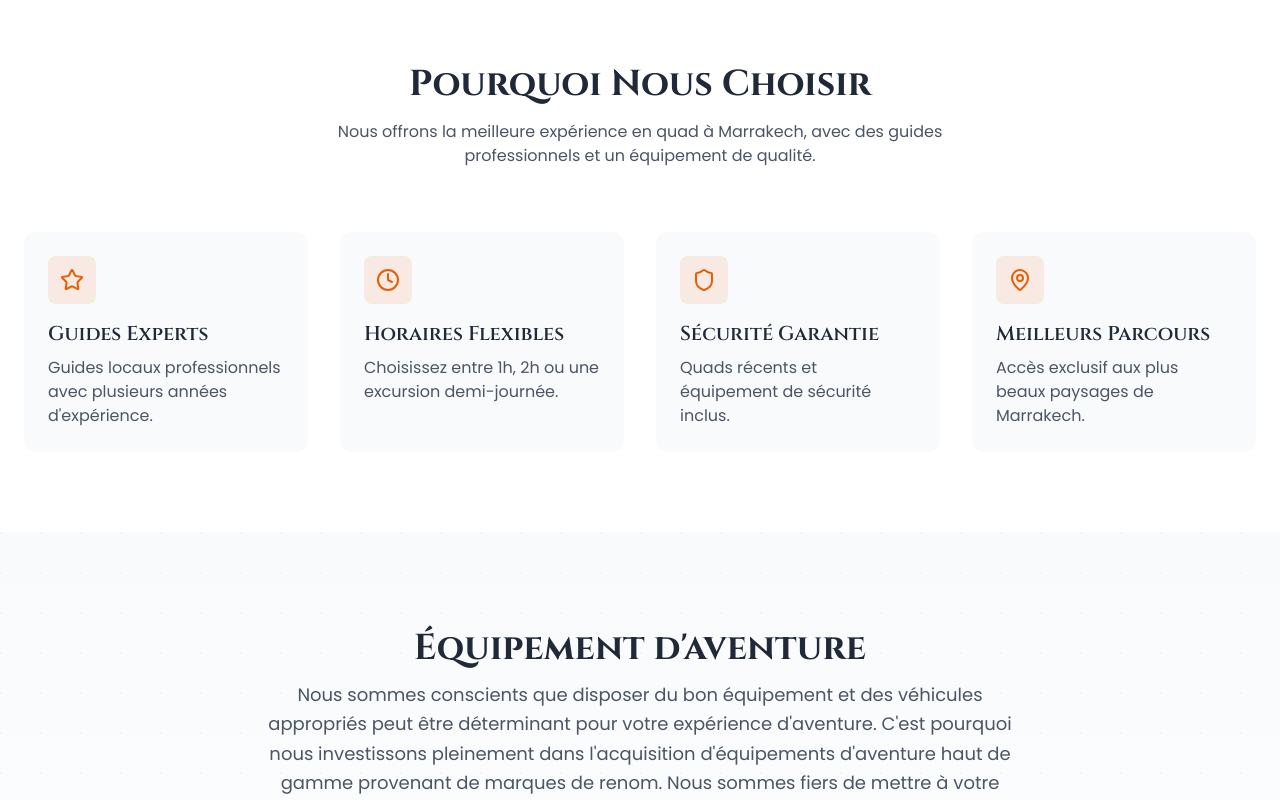
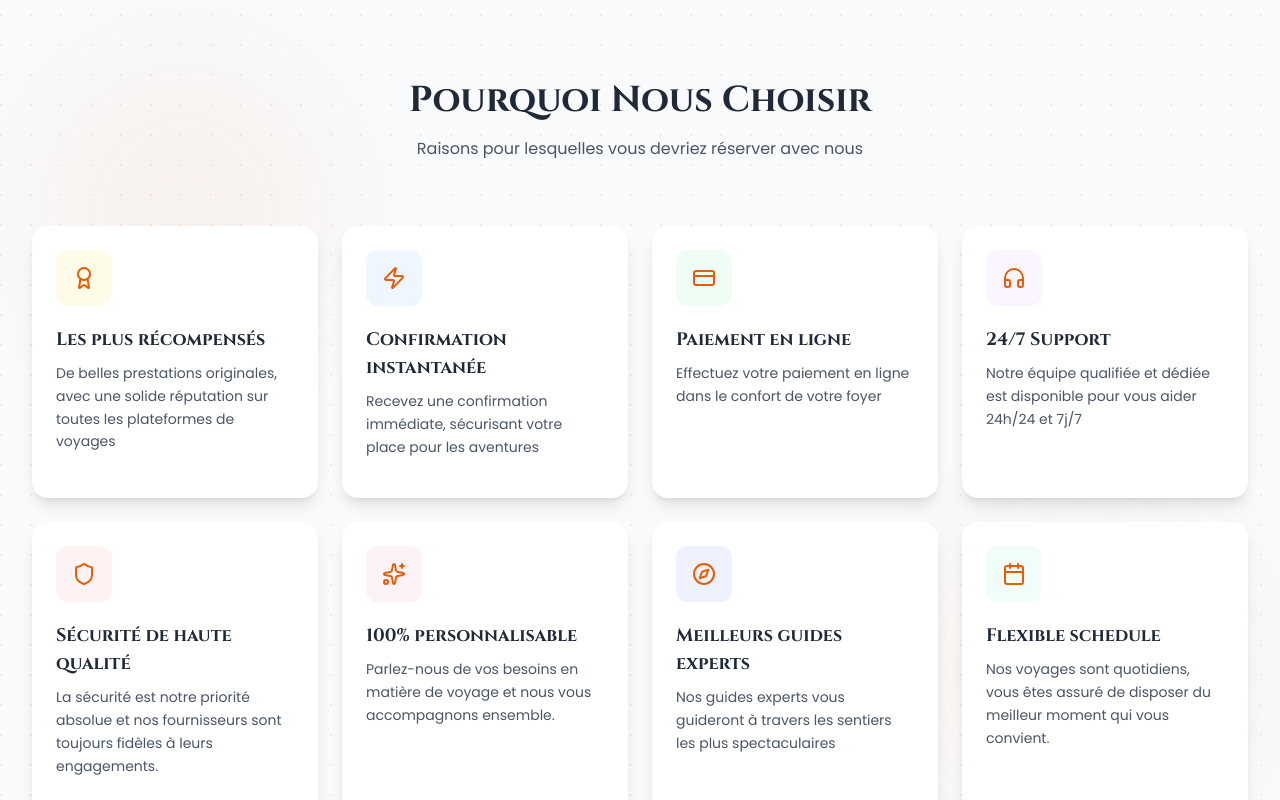
Before and after one commit to Andromofid/marrakech_quad, a Next.js app: page / in a window 1280 px wide. Shown: the part 880-1680 px from the top of the page. Built offline with nearby package versions, Linux system fonts and the light colour scheme.

Commit message:
add whychooseus component

```diff
--- a/src/app/page.js
+++ b/src/app/page.js
@@ -20,6 +20,7 @@ import {
   User,
 } from "lucide-react";
 import EquipmentShowcase from "@/components/EquipmentShowcase";
+import WhyChooseUs from "@/components/WhyChooseUs";
 
 export const metadata = {
   title: "Quad Marrakech | Excursion en Quad Palmeraie & Désert",
@@ -180,7 +181,7 @@ export default function Home() {
         </div>
       </section>
 
-      {/* FEATURES */}
+      {/* FEATURES
       <section className="py-20 bg-white">
         <div className="max-w-7xl mx-auto px-6">
           <div className="text-center mb-16">
@@ -210,7 +211,9 @@ export default function Home() {
             ))}
           </div>
         </div>
-      </section>
+      </section> */}
+      <WhyChooseUs />
+      {/* Équipement */}
       <EquipmentShowcase />
       {/* Section Tarifs - Style cartes prix */}
       <section className="max-w-7xl mx-auto px-4 sm:px-6 lg:px-8 py-16">
--- a/src/components/EquipmentShowcase.js
+++ b/src/components/EquipmentShowcase.js
@@ -56,8 +56,6 @@ const equipmentBrands = [
   },
 ];
 
-
-
 export default function EquipmentShowcase() {
   const [isVisible, setIsVisible] = useState(false);
   const sectionRef = useRef(null);
@@ -82,7 +80,7 @@ export default function EquipmentShowcase() {
   return (
     <section
       ref={sectionRef}
-      className="relative py-24 overflow-hidden bg-gradient-to-b from-gray-50 to-white"
+      className="relative py-18 overflow-hidden bg-white"
     >
       {/* Éléments décoratifs de fond */}
       <div className="absolute inset-0 opacity-30">
@@ -108,6 +106,11 @@ export default function EquipmentShowcase() {
         >
           <h2 className="text-3xl md:text-4xl font-bold text-charcoal mb-3">
             Équipement d'aventure
+            <br />
+            <span className="text-primary">
+              {" "}
+              des meilleures marques réputées
+            </span>
           </h2>
 
           <p className="text-lg text-gray-600 leading-relaxed max-w-3xl mx-auto">
--- /dev/null
+++ b/src/components/WhyChooseUs.js
@@ -0,0 +1,270 @@
+"use client";
+
+import {
+  Award,
+  Clock,
+  CreditCard,
+  HeadphonesIcon,
+  Shield,
+  Sparkles,
+  Compass,
+  Calendar,
+  Star,
+  CheckCircle,
+  ThumbsUp,
+  Heart,
+  Users,
+  Map,
+  PhoneCall,
+  Zap,
+} from "lucide-react";
+import { useState, useEffect, useRef } from "react";
+import Image from "next/image";
+import Link from "next/link";
+
+const featuresData = [
+  {
+    icon: <Award className="w-6 h-6" />,
+    title: "Les plus récompensés",
+    description:
+      "De belles prestations originales, avec une solide réputation sur toutes les plateformes de voyages",
+    color: "from-yellow-400 to-orange-500",
+    bgLight: "bg-yellow-50",
+  },
+  {
+    icon: <Zap className="w-6 h-6" />,
+    title: "Confirmation instantanée",
+    description:
+      "Recevez une confirmation immédiate, sécurisant votre place pour les aventures",
+    color: "from-blue-400 to-blue-600",
+    bgLight: "bg-blue-50",
+
+  },
+  {
+    icon: <CreditCard className="w-6 h-6" />,
+    title: "Paiement en ligne",
+    description:
+      "Effectuez votre paiement en ligne dans le confort de votre foyer",
+    color: "from-green-400 to-green-600",
+    bgLight: "bg-green-50",
+
+  },
+  {
+    icon: <HeadphonesIcon className="w-6 h-6" />,
+    title: "24/7 Support",
+    description:
+      "Notre équipe qualifiée et dédiée est disponible pour vous aider 24h/24 et 7j/7",
+    color: "from-purple-400 to-purple-600",
+    bgLight: "bg-purple-50",
+  },
+  {
+    icon: <Shield className="w-6 h-6" />,
+    title: "Sécurité de haute qualité",
+    description:
+      "La sécurité est notre priorité absolue et nos fournisseurs sont toujours fidèles à leurs engagements.",
+    color: "from-red-400 to-red-600",
+    bgLight: "bg-red-50",
+  },
+  {
+    icon: <Sparkles className="w-6 h-6" />,
+    title: "100% personnalisable",
+    description:
+      "Parlez-nous de vos besoins en matière de voyage et nous vous accompagnons ensemble.",
+    color: "from-pink-400 to-pink-600",
+    bgLight: "bg-pink-50",
+  },
+  {
+    icon: <Compass className="w-6 h-6" />,
+    title: "Meilleurs guides experts",
+    description:
+      "Nos guides experts vous guideront à travers les sentiers les plus spectaculaires",
+    color: "from-indigo-400 to-indigo-600",
+    bgLight: "bg-indigo-50",
+  },
+  {
+    icon: <Calendar className="w-6 h-6" />,
+    title: "Flexible schedule",
+    description:
+      "Nos voyages sont quotidiens, vous êtes assuré de disposer du meilleur moment qui vous convient.",
+    color: "from-teal-400 to-teal-600",
+    bgLight: "bg-teal-50",
+  },
+];
+
+// Statistiques supplémentaires
+const statsData = [
+  {
+    value: "2500+",
+    label: "Avis 5 étoiles",
+    icon: <Star className="w-4 h-4" />,
+  },
+  {
+    value: "10+",
+    label: "Ans d'expérience",
+    icon: <Clock className="w-4 h-4" />,
+  },
+  {
+    value: "50+",
+    label: "Guides experts",
+    icon: <Users className="w-4 h-4" />,
+  },
+  {
+    value: "100%",
+    label: "Satisfaction",
+    icon: <ThumbsUp className="w-4 h-4" />,
+  },
+];
+
+export default function WhyChooseUs() {
+  const [hoveredIndex, setHoveredIndex] = useState(null);
+  const [isVisible, setIsVisible] = useState(false);
+  const sectionRef = useRef(null);
+
+  useEffect(() => {
+    const observer = new IntersectionObserver(
+      ([entry]) => {
+        if (entry.isIntersecting) {
+          setIsVisible(true);
+        }
+      },
+      { threshold: 0.1 },
+    );
+
+    if (sectionRef.current) {
+      observer.observe(sectionRef.current);
+    }
+
+    return () => observer.disconnect();
+  }, []);
+
+  return (
+    <section
+      ref={sectionRef}
+      className="relative py-24 overflow-hidden bg-gray-50"
+    >
+      {/* Éléments décoratifs */}
+      <div className="absolute inset-0 opacity-5">
+        <div className="absolute top-20 left-10 w-72 h-72 bg-primary rounded-full filter blur-3xl"></div>
+        <div className="absolute bottom-20 right-10 w-80 h-80 bg-primary rounded-full filter blur-3xl"></div>
+      </div>
+
+      {/* Pattern de points */}
+      <div
+        className="absolute inset-0 opacity-10"
+        style={{
+          backgroundImage: `radial-gradient(circle at 1px 1px, #e85d04 1px, transparent 0)`,
+          backgroundSize: "30px 30px",
+        }}
+      ></div>
+
+      <div className="relative max-w-7xl mx-auto px-4 sm:px-6 lg:px-8">
+        {/* En-tête de section */}
+        <div
+          className={`text-center max-w-3xl mx-auto mb-16 transition-all duration-1000 transform ${
+            isVisible ? "opacity-100 translate-y-0" : "opacity-0 translate-y-10"
+          }`}
+        >
+
+          <h2 className="font-heading text-3xl md:text-4xl font-bold text-charcoal mb-4">
+            Pourquoi Nous Choisir
+          </h2>
+
+          <p className="text-md text-gray-600 leading-relaxed">
+            Raisons pour lesquelles vous devriez réserver avec nous
+          </p>
+        </div>
+
+        {/* Grille des fonctionnalités */}
+        <div className="grid grid-cols-1 md:grid-cols-2 lg:grid-cols-4 gap-6">
+          {featuresData.map((feature, index) => (
+            <div
+              key={index}
+              onMouseEnter={() => setHoveredIndex(index)}
+              onMouseLeave={() => setHoveredIndex(null)}
+              className={`relative group bg-white rounded-2xl p-6 shadow-lg hover:shadow-2xl transition-all duration-500 transform hover:-translate-y-2 overflow-hidden ${
+                isVisible
+                  ? "opacity-100 translate-y-0"
+                  : "opacity-0 translate-y-10"
+              }`}
+              style={{ transitionDelay: `${index * 100}ms` }}
+            >
+              {/* Effet de gradient au survol */}
+              <div
+                className={`absolute inset-0 bg-gradient-to-br ${feature.color} opacity-0 group-hover:opacity-5 transition-opacity duration-500`}
+              ></div>
+
+              {/* Bordure supérieure décorative */}
+              <div
+                className={`absolute top-0 left-0 w-full h-1 bg-gradient-to-r ${feature.color} transform scale-x-0 group-hover:scale-x-100 transition-transform duration-500 origin-left`}
+              ></div>
+
+              {/* Icône avec animation */}
+              <div
+                className={`
+                relative w-14 h-14 rounded-xl flex items-center justify-center mb-5
+                ${feature.bgLight} text-primary group-hover:scale-110 group-hover:rotate-3
+                transition-all duration-300
+              `}
+              >
+                {feature.icon}
+
+                {/* Cercle de notification pour le premier élément */}
+                {feature.highlight && (
+                  <span className="absolute -top-1 -right-1 flex h-3 w-3">
+                    <span className="animate-ping absolute inline-flex h-full w-full rounded-full bg-primary opacity-75"></span>
+                    <span className="relative inline-flex rounded-full h-3 w-3 bg-primary"></span>
+                  </span>
+                )}
+              </div>
+
+              {/* Contenu */}
+              <h3 className="text-lg font-bold text-charcoal mb-2 group-hover:text-primary transition-colors">
+                {feature.title}
+              </h3>
+
+              <p className="text-sm text-gray-600 leading-relaxed mb-4">
+                {feature.description}
+              </p>
+            </div>
+          ))}
+        </div>
+        {/* Données structurées pour SEO */}
+        <script
+          type="application/ld+json"
+          dangerouslySetInnerHTML={{
+            __html: JSON.stringify({
+              "@context": "https://schema.org",
+              "@type": "Service",
+              name: "Quad Marrakech - Pourquoi nous choisir",
+              description:
+                "Raisons de choisir nos excursions en quad à Marrakech",
+              provider: {
+                "@type": "LocalBusiness",
+                name: "Quad Marrakech",
+                url: "https://quadmarrakech.com",
+              },
+              areaServed: "Marrakech, Maroc",
+              hasOfferCatalog: {
+                "@type": "OfferCatalog",
+                name: "Services",
+                itemListElement: featuresData.map((feature, index) => ({
+                  "@type": "Offer",
+                  itemOffered: {
+                    "@type": "Service",
+                    name: feature.title,
+                    description: feature.description,
+                  },
+                })),
+              },
+              aggregateRating: {
+                "@type": "AggregateRating",
+                ratingValue: "4.9",
+                reviewCount: "2500",
+              },
+            }),
+          }}
+        />
+      </div>
+    </section>
+  );
+}
```
